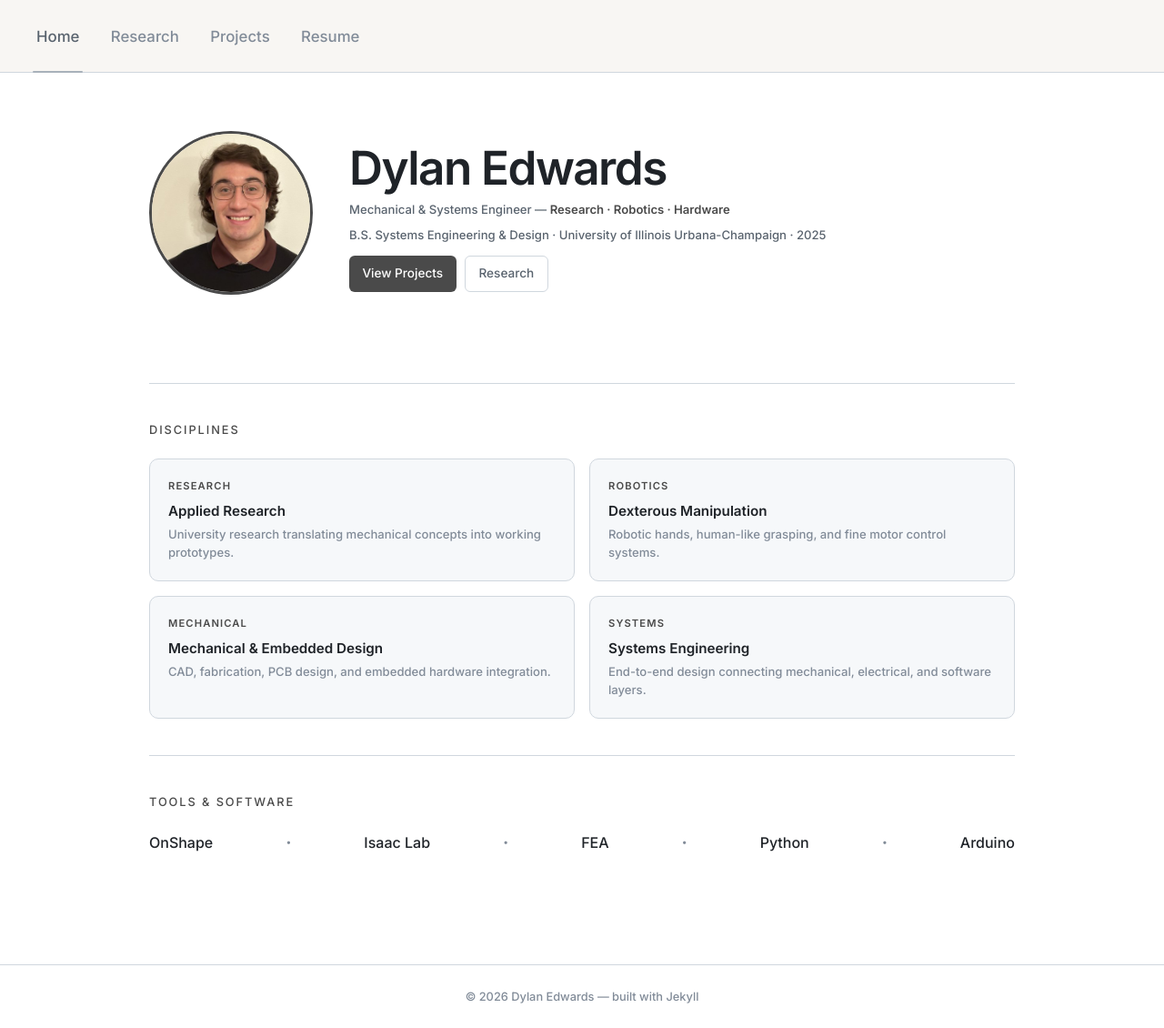
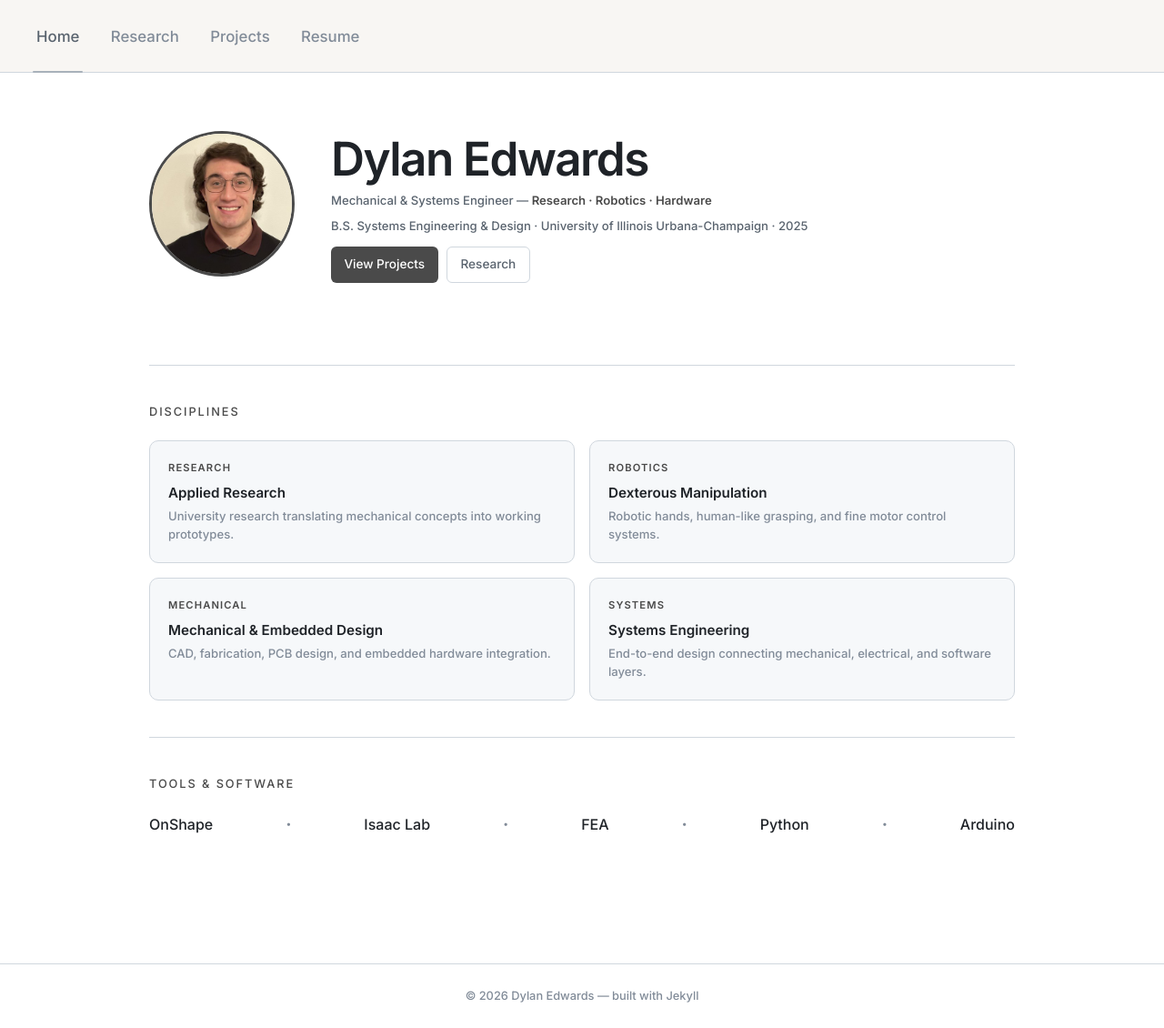
Before and after one commit to DylanEdwards02/DylanEdwards02.github.io, a Jekyll site: the page built from index.md, in a window 1280 px wide and 1130 px high. Shown: the whole window at 91% size. Built offline with Jekyll 4.4.1, drawn with Linux system fonts in a browser that asks for light colours.

Commit message:
Update index.md

```diff
--- a/index.md
+++ b/index.md
@@ -4,7 +4,7 @@
 ---
 <section class="hero">
   <div class="hero-avatar">
-    <img src="/assets/img/profile.jpg" alt="Dylan Edwards" style="width: 180px; height: 180px;">
+    <img src="/assets/img/profile.jpg" alt="Dylan Edwards" style="width: 160px; height: 160px;">
   </div>
   <div class="hero-content">
     <h1 class="hero-name">Dylan Edwards</h1>
```
